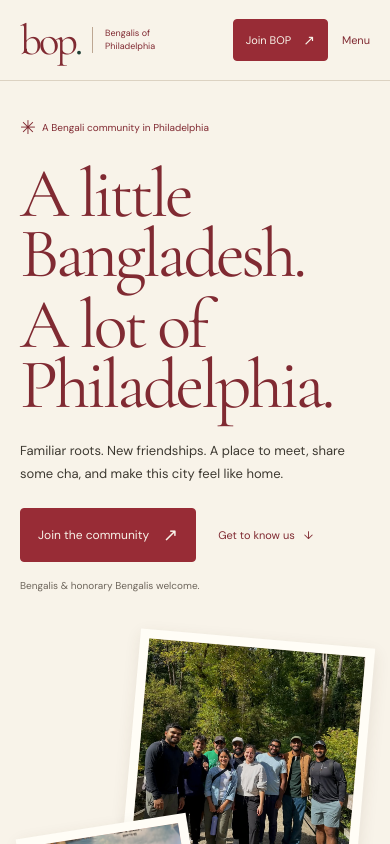
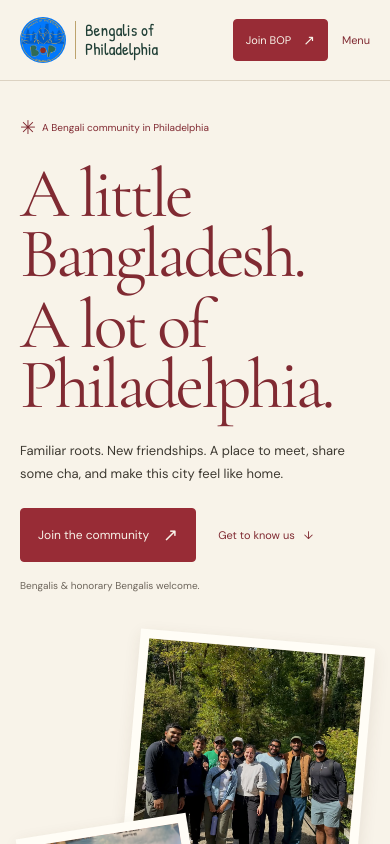
Before and after one commit to wasifsarwar/bengalisofphiladelphia, a React (Vite) app: page / in a window 390 px wide. Shown: the top 844 px of the page. Built offline with nearby package versions, Linux system fonts and the light colour scheme.

Commit message:
add final touches to the site

```diff
--- a/src/App.tsx
+++ b/src/App.tsx
@@ -69,7 +69,7 @@ export function App() {
             </div>
             <div className="gathering-grid">
               <article className="gathering"><PhotoSpace image="BOP_Cat_Event.png" alt="BOP members spending time together with cats at a community outing" caption="For the conversations that keep going." tone="rose" /><div className="gathering-copy"><p className="idea-label">Gathering idea</p><h3>Cha & adda</h3><p>A cup of cha, something to snack on, and plenty to catch up about.</p></div></article>
-              <article className="gathering"><PhotoSpace caption="For getting to know our city." tone="sand" /><div className="gathering-copy"><p className="idea-label">Gathering idea</p><h3>Out around Philly</h3><p>Riverside walks, museum days, and a few new favorite corners of the city.</p></div></article>
+              <article className="gathering"><PhotoSpace image="BOP_Bok_Bar.png" alt="Friends at Bok Bar with the Philadelphia skyline at sunset" caption="For getting to know our city." tone="sand" /><div className="gathering-copy"><p className="idea-label">Gathering idea</p><h3>Out around Philly</h3><p>Riverside walks, museum days, and a few new favorite corners of the city.</p></div></article>
               <article className="gathering"><PhotoSpace className="photo-game" image="BOP_Bhoot_Game.png" alt="Friends enjoying a BOP game night with a celebratory inset photo" caption="For a little friendly competition." tone="olive" /><div className="gathering-copy"><p className="idea-label">Gathering idea</p><h3>Games & good company</h3><p>Bring your competitive side, a game suggestion, or just yourself.</p></div></article>
             </div>
           </div>
--- a/src/components/Wordmark.tsx
+++ b/src/components/Wordmark.tsx
@@ -1,3 +1,10 @@
+import { imageUrl } from "../data/content";
+
 export function Wordmark() {
-  return <span className="wordmark"><span className="wordmark-bop">bop<span>.</span></span><span className="wordmark-name">Bengalis of<br />Philadelphia</span></span>;
+  return (
+    <span className="wordmark">
+      <img className="brand-logo" src={imageUrl("bop-logo.jpg")} alt="" width="1290" height="1281" />
+      <span className="wordmark-name">Bengalis of<br />Philadelphia</span>
+    </span>
+  );
 }
--- a/src/style.css
+++ b/src/style.css
@@ -1,3 +1,4 @@
+@font-face { font-family: "Patrick Hand"; src: url("/fonts/patrick-hand-regular.ttf") format("truetype"); font-style: normal; font-weight: 400; font-display: swap; }
 :root {
   font-family: "DM Sans", sans-serif;
   color: #802a32;
@@ -30,11 +31,10 @@ em { font-weight: 500; }
 .skip-link:focus { transform: none; }
 .header { border-bottom: 1px solid var(--line); }
 .header-inner { display: flex; align-items: center; gap: 42px; min-height: 100px; }
-.brand { display: inline-flex; }
-.wordmark { display: flex; align-items: center; gap: 16px; }
-.wordmark-bop { font-family: var(--serif); font-size: 61px; font-weight: 600; letter-spacing: -.075em; line-height: 1; }
-.wordmark-bop > span { color: var(--green); }
-.wordmark-name { font-size: 11px; font-weight: 500; line-height: 1.4; border-left: 1px solid #bda793; padding-left: 16px; }
+.brand { display: inline-flex; flex-shrink: 0; }
+.wordmark { display: inline-flex; align-items: center; gap: 16px; }
+.brand-logo { display: block; width: 68px; height: 68px; border-radius: 50%; object-fit: cover; flex-shrink: 0; }
+.wordmark-name { border-left: 1px solid #bda36d; padding-left: 16px; font-family: "Patrick Hand", "DM Sans", sans-serif; font-size: 23px; font-weight: 400; line-height: 1.1; color: var(--green); }
 .navigation { display: flex; align-items: center; gap: 34px; margin-left: auto; font-size: 13px; }
 .navigation a { padding-block: 14px; }
 .navigation a:hover, .footer a:hover { text-decoration: underline; text-underline-offset: 5px; }
@@ -158,9 +158,8 @@ em { font-weight: 500; }
 @media (max-width: 850px) {
   .wrap { width: calc(100% - 48px); }
   .header-inner { min-height: 90px; gap: 20px; flex-wrap: wrap; padding-block: 15px; }
-  .wordmark-bop { font-size: 49px; }
-  .wordmark-name { font-size: 10px; padding-left: 12px; }
-  .wordmark { gap: 12px; }
+  .brand-logo { width: 60px; height: 60px; }
+  .wordmark-name { font-size: 20px; }
   .header-join { margin-left: auto; padding: 10px 18px; }
   .menu-button { display: block; border: 0; padding: 12px 6px; color: var(--wine); background: none; font-size: 13px; order: 3; }
   .navigation { display: none; order: 4; width: 100%; margin: 0; border-top: 1px solid var(--line); padding-top: 7px; }
@@ -203,8 +202,9 @@ em { font-weight: 500; }
 @media (max-width: 600px) {
   .wrap { width: calc(100% - 40px); }
   .header-inner { gap: 14px; min-height: 80px; }
-  .wordmark-bop { font-size: 43px; }
-  .wordmark-name { font-size: 9px; }
+  .brand-logo { width: 46px; height: 46px; }
+  .wordmark { gap: 9px; }
+  .wordmark-name { padding-left: 9px; font-size: 17px; }
   .header-join { padding: 10px 12px; font-size: 11px; gap: 12px; min-height: 42px; }
   .header-join > span { font-size: 14px; }
   .menu-button { font-size: 11px; padding-inline: 0; min-height: 44px; }
@@ -323,3 +323,9 @@ em { font-weight: 500; }
 
 /* Preserve the full portrait composition inside the gathering card. */
 .photo-game .photo-surface > img { object-fit: contain; }
+
+@media (max-width: 380px) {
+  .header-inner { column-gap: 10px; }
+  .header-join { padding-inline: 9px; gap: 6px; }
+  .header-join > span { display: none; }
+}
```
Also changed, not shown: public/fonts/patrick-hand-regular.ttf (added), public/images/community/BOP_Bok_Bar.png (added), public/licenses/patrick-hand.txt (added), 1 other file (tests, documents, lock files or other folders).
